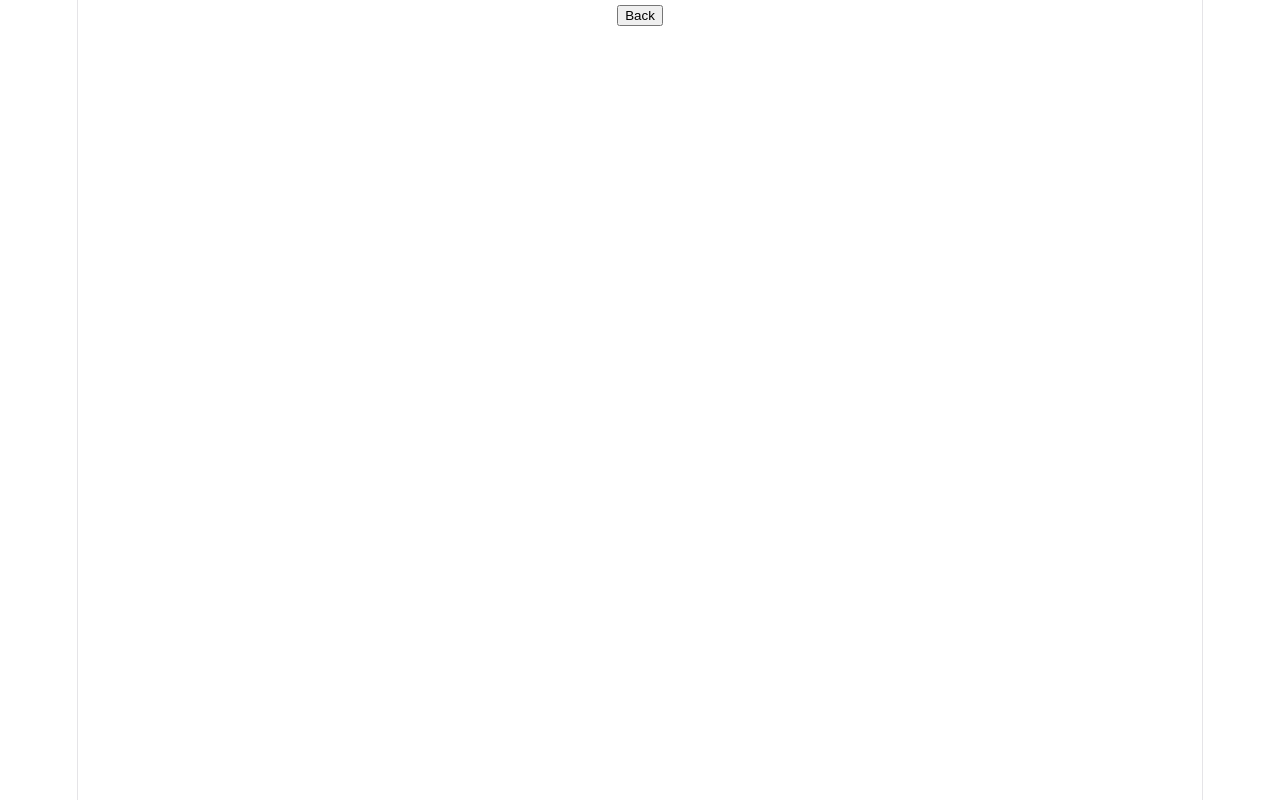
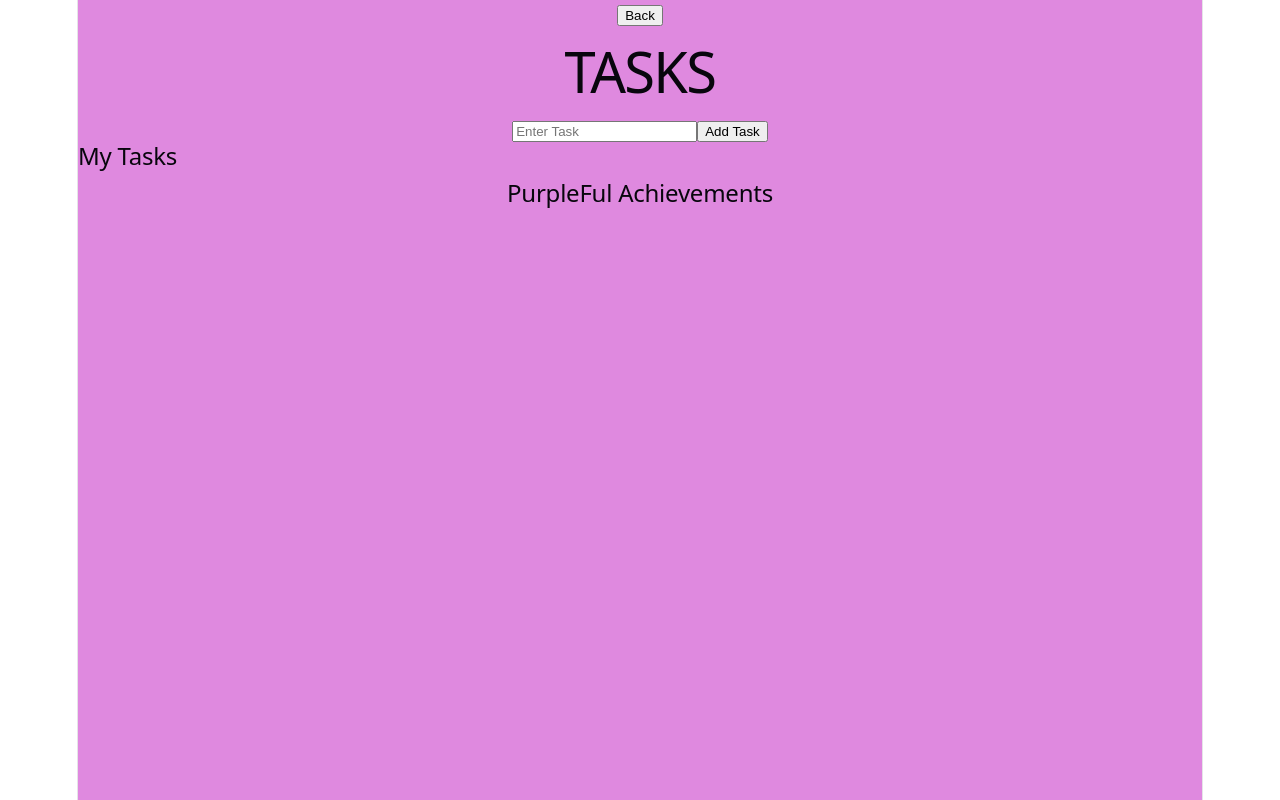
Before and after one commit to mariamogunbode/PurpleYourStrenghth, a React (Vite) app: page /todo in a window 1280 px wide. Built offline with nearby package versions, Linux system fonts and the light colour scheme.

Commit message:
added some features and store data in localStorage

```diff
--- a/src/App.jsx
+++ b/src/App.jsx
@@ -1,11 +1,27 @@
 import { Routes, Route } from "react-router-dom"
+import { useState,useEffect } from "react";
 import LandingPage from "./Page1/page1"
 import TodoPage from "./Page2/page2"
 function App() {
+  const [tasks, setTasks] = useState([]);
+  useEffect(() => {
+    const savedTasks =
+    localStorage.getItem("tasks");
+    if (savedTasks !== null) {
+      setTasks(JSON.parse(savedTasks));
+
+    }
+  }, []);
+
+  useEffect(() => {
+    localStorage.setItem("tasks", JSON.stringify(tasks));
+  }, [tasks]);
   return(
     <Routes>
       <Route path="/" element={<LandingPage />} />
-      <Route path="/todo"  element={<TodoPage />} />
+      <Route path="/todo"  element={<TodoPage
+      tasks={tasks}
+      setTasks={setTasks}/>} />
     </Routes>
   );
 }
--- a/src/Page1/page1.css
+++ b/src/Page1/page1.css
@@ -0,0 +1,28 @@
+.background-color {
+  background:linear-gradient(to bottom, #C8A2C8, purple);
+  min-height: 100vh;
+}
+
+.brand-slogan {
+  background-color: white;
+  color: purple;
+  font-weight: bold;
+  width: 300px;
+  margin-top: 200px;
+  position: flex;
+  align-content: center;
+  height: 150px;
+  border-top-left-radius: 50px;
+  border-bottom-right-radius: 50px;
+}
+
+.task-button {
+  background-color: white;
+  color: purple;
+  border: none;
+  width: 100px;
+  height: 100px;
+  cursor: pointer;
+  border-top-left-radius: 50px;
+  border-bottom-right-radius: 50px;
+}
--- a/src/Page1/page1.jsx
+++ b/src/Page1/page1.jsx
@@ -4,10 +4,16 @@ import './page1.css'
 function LandingPage() {
   return(
     <>
-    <div>Welcome to PurpleYourStrength</div>
+    <div className="background-color">
+    <h1>Welcome to PurpleYourStrength</h1>
+    <div className="brand-slogan">
+      <p>Purple Your Strength</p>
+      <p>Execute Your Task</p>
+    </div>
     <Link to="/todo">
-      <button>Task Myself</button>
+      <button className="task-button">Task Myself</button>
     </Link>
+    </div>
     </>
   );
 }
--- a/src/Page2/page2.css
+++ b/src/Page2/page2.css
@@ -0,0 +1,12 @@
+.background {
+  background-color: rgb(223, 137, 223);
+  min-height: 100vh;
+}
+
+.myTask {
+  text-align: start;
+}
+
+.task-div {
+  display: flex;
+}
--- a/src/Page2/page2.jsx
+++ b/src/Page2/page2.jsx
@@ -1,12 +1,118 @@
 import { Link } from 'react-router-dom';
+import { useState } from 'react';
 import './page2.css'
 
-function TodoPage() {
+function TodoPage({tasks, setTasks}) {
+
+  const [addTask, setAddTask] = useState("");
+  const [editTaskId, setEditTaskId] = useState(null);
+
+  function handleAddTask() {
+     if(addTask.trim() === "") {
+      return;
+     }
+     if(editTaskId !== null) {
+      setTasks(
+        tasks.map((task) => {
+          if(task.id === editTaskId) {
+            return {
+              ...task,
+              task: addTask
+            }
+          }
+          return task;
+        })
+      );
+      setAddTask("");
+      setEditTaskId(null);
+      return;
+     }
+     setTasks([
+      ...tasks,
+      {id: Date.now(),
+        task: addTask,
+        completed: false,
+      }
+     ])
+
+     setAddTask("");
+  }
+
+  function handleCompletedTask(id) {
+    setTasks(
+      tasks.map((task) => {
+        if (task.id === id) {
+          return {
+            ...task,
+            completed: true,
+          };
+        }
+        return task;
+      })
+    );
+  }
+
+  function handleEditTask(id) {
+    const taskToEdit = tasks.find((task) => task.id === id);
+    setAddTask(taskToEdit.task);
+    setEditTaskId(id);
+  }
+
+  function handleDeleteTask(id) {
+    setTasks(
+      tasks.filter((task) => {
+        return task.id !==id
+      })
+    )
+  }
   return(
     <>
+    <div className="background">
      <Link to="/">
        <button>Back</button>
       </Link>
+    <div>
+      <h1>TASKS</h1>
+      <div>
+      <input
+      placeholder="Enter Task"
+      value={addTask}
+      onChange={(e) => setAddTask(e.target.value)}/>
+      <button
+      onClick={handleAddTask}>Add Task</button>
+      </div>
+    </div>
+    <div className="myTask-div">
+      <h2 className="myTask">My Tasks</h2>
+      {tasks
+      .filter((task) => !task.completed)
+      .map((task) => {
+        return(
+          <div className="task-div">
+          <p>{task.task}</p>
+          <div>
+          <button
+          onClick={() => handleCompletedTask(task.id)}>Complete</button>
+          <button
+          onClick={() => handleEditTask(task.id)}>Edit</button>
+          <button
+          onClick={() => handleDeleteTask(task.id)}>Delete</button>
+          </div>
+          </div>
+        )
+      })}
+    </div>
+    <div>
+      <h2>PurpleFul Achievements</h2>
+      {tasks
+      .filter((task) => task.completed)
+      .map((task) => (
+        <div key={task.id}>
+          <p>{task.task}</p>
+        </div>
+      ))}
+    </div>
+      </div>
     </>
   )
 }
--- a/src/main.jsx
+++ b/src/main.jsx
@@ -1,13 +1,11 @@
-import { StrictMode } from 'react'
 import { BrowserRouter } from 'react-router-dom'
 import { createRoot } from 'react-dom/client'
 import './index.css'
 import App from './App.jsx'
 
 createRoot(document.getElementById('root')).render(
-  <StrictMode>
+
     <BrowserRouter>
     <App />
     </BrowserRouter>
-  </StrictMode>
 )
```
